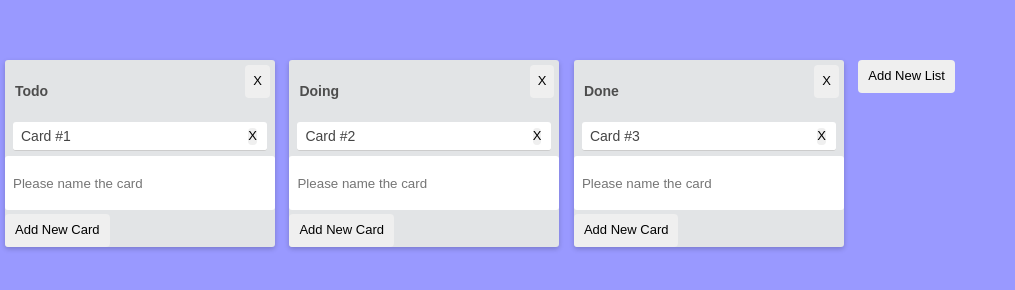
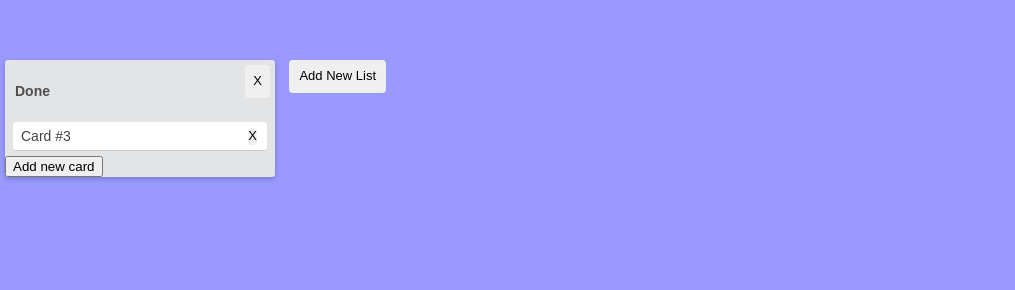
Before and after one commit to chas-academy/07-trello-clone-robertahagg, a plain HTML site: page index.html in a window 1280 px wide. Shown: the whole page, without its empty margins (0-1015 px from the left). Drawn offline with nearby package versions, Linux system fonts and the light colour scheme.

Commit message:
button hide/show when adding cards now works as trello

```diff
--- a/app.js
+++ b/app.js
@@ -75,6 +75,14 @@ $(function() {
             .closest(".add-new")
             .siblings(".list-cards")
             .append(newCard);
+
+        $(event.target)
+            .closest(".new-card")
+            .hide();
+
+        $(event.target)
+            .siblings(".add-new-card-button")
+            .show();
     });
 
     $("body").on("click", ".list-cards .card .delete", function(event) {
@@ -82,4 +90,16 @@ $(function() {
             .parent()
             .remove();
     });
+
+    $(".new-card").hide();
+
+    $(".add-new-card-button").click(function() {
+        console.log("hej");
+
+        $(event.target)
+            .siblings(".new-card")
+            .show();
+
+        $(event.target).hide();
+    });
 });
--- a/index.html
+++ b/index.html
@@ -23,48 +23,6 @@
         <div class="column">
             <div class="list">
                 <div class="list-header">
-                    Todo
-                    <button class="button delete">X</button>
-                </div>
-                <ul class="list-cards">
-                    <li class="card">
-                        Card #1
-                        <button class="button delete">X</button>
-                    </li>
-
-                </ul>
-                <div class="add-new">
-                    <form class="new-card" action="index.html">
-                        <input type="text" name="title" placeholder="Please name the card" />
-                        <button class="button add">Add new card</button>
-                    </form>
-                </div>
-            </div>
-        </div>
-        <div class="column">
-            <div class="list">
-                <div class="list-header">
-                    Doing
-                    <button class="button delete">X</button>
-                </div>
-                <ul class="list-cards">
-                    <li class="card">
-                        Card #2
-                        <button class="button delete">X</button>
-                    </li>
-
-                </ul>
-                <div class="add-new">
-                    <form class="new-card" action="index.html">
-                        <input type="text" name="title" placeholder="Please name the card" />
-                        <button class="button add">Add new card</button>
-                    </form>
-                </div>
-            </div>
-        </div>
-        <div class="column">
-            <div class="list">
-                <div class="list-header">
                     Done
                     <button class="button delete">X</button>
                 </div>
@@ -78,8 +36,10 @@
                 <div class="add-new">
                     <form class="new-card" action="index.html">
                         <input type="text" name="title" placeholder="Please name the card" />
-                        <button class="button add">Add new card</button>
+                        <button class="">Add</button>
                     </form>
+
+                    <button class="add-new-card-button">Add new card</button>
                 </div>
             </div>
         </div>
--- a/styles.css
+++ b/styles.css
@@ -27,19 +27,19 @@ ul li {
 }
 
 input {
-  width: 100%;
+    width: 93%;
     border: none;
     box-shadow: none;
     border-radius: 3px;
     height: auto;
     margin-bottom: 4px;
-  max-height: 162px;
-  min-height: 54px;
+    min-height: 16px;
     overflow-y: auto;
-  padding: 0;
     resize: none;
     word-wrap: break-word;
     text-indent: 8px;
+    margin: 8px;
+    border-bottom: 1px solid #ccc;
 }
 
 .board {
```
Lines whose indentation alone changed are shown as unchanged.
